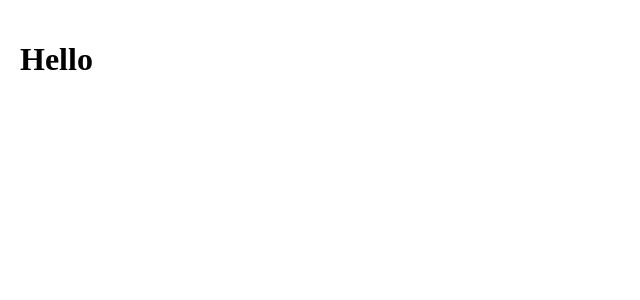
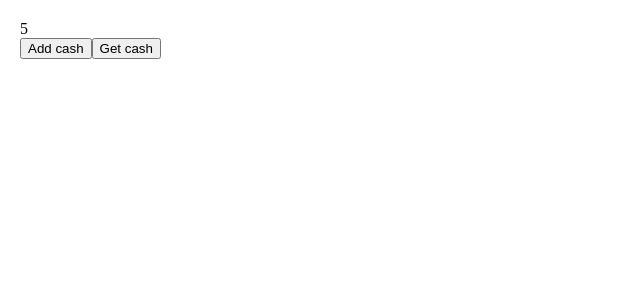
Before and after one commit to Rcf47/Redux, a React (Vite) app in the folder Practice/ViteReactCleanEducation/: page / in a window 1280 px wide. Shown: the top 300 px of the page, without its empty margins (0-640 px from the left). Built offline with nearby package versions, Linux system fonts and the light colour scheme.

Commit message:
feat: add logic for cash in App component

```diff
--- a/Practice/ViteReactCleanEducation/src/App.jsx
+++ b/Practice/ViteReactCleanEducation/src/App.jsx
@@ -1,9 +1,26 @@
+import { useDispatch, useSelector } from 'react-redux'
 import './App.css'
 import { useState } from "react"
 
+
 function App() {
+  const dispatch = useDispatch()
+  const cash = useSelector(state => state.cash)
+
+  const addCash = (cash) => {
+    dispatch({ type: "ADD_CASH", payload: cash })
+  }
+
+  const getCash = (cash) => {
+    dispatch({ type: "GET_CASH", payload: cash })
+  }
+
   return (
-    <h1>Hello</h1>
+    <div>
+      <div>{cash}</div>
+      <button onClick={() => addCash(Number(prompt()))}>Add cash</button>
+      <button onClick={() => getCash(Number(prompt()))}>Get cash</button>
+    </div>
   )
 }
 
--- a/Practice/ViteReactCleanEducation/src/main.jsx
+++ b/Practice/ViteReactCleanEducation/src/main.jsx
@@ -6,7 +6,7 @@ import { createStore } from 'redux'
 import { Provider } from 'react-redux'
 
 const defaultState = {
-  cash: 0,
+  cash: 5,
 }
 
 const reducer = (state = defaultState, action) => {
@@ -14,7 +14,7 @@ const reducer = (state = defaultState, action) => {
     case "ADD_CASH":
       return { ...state, cash: state.cash + action.payload }
     case "GET_CASH":
-      return { ...state, cash: state.cash - active.payload }
+      return { ...state, cash: state.cash - action.payload }
 
     default:
       return state;
```
